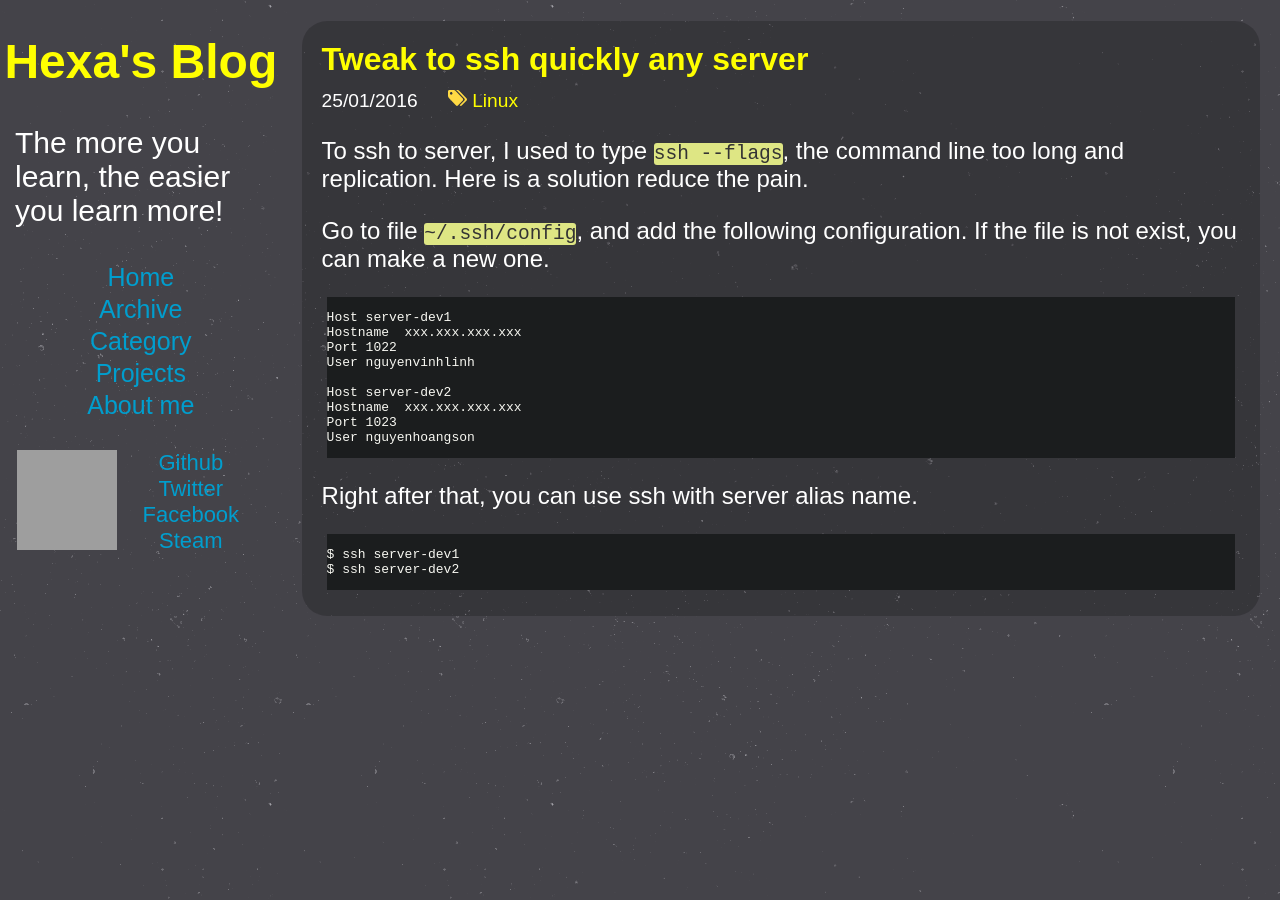
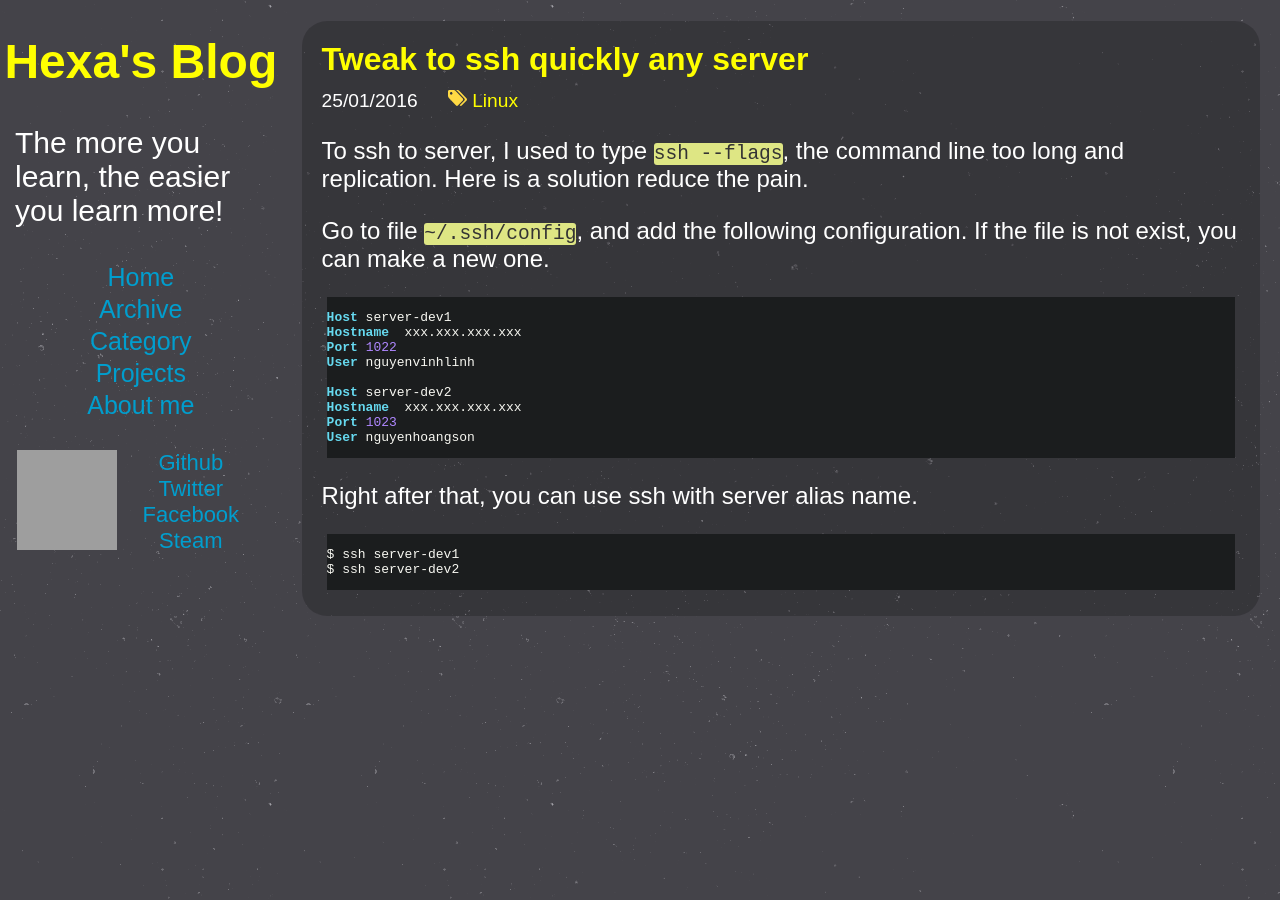
Before and after one commit to nguyenvinhlinh/nguyenvinhlinh.github.io, a Jekyll site: the page built from _posts/2016-01-24-tweak-to-ssh-quickly-any-server.md, in a window 1280 px wide. Built offline with Jekyll 4.4.1, drawn with Linux system fonts in a browser that asks for light colours; grey boxes are pictures that could not be loaded.

```diff
--- a/Gemfile
+++ b/Gemfile
@@ -4,6 +4,7 @@ ruby "3.2.0"
 
 gem "jekyll", "4.3.2"
 gem "webrick", "~> 1.8"
+gem 'rouge', '~> 4.1'
 # If you have any plugins, put them here!
 group :jekyll_plugins do
   gem 'jekyll-paginate'
--- a/_posts/2016-01-24-tweak-to-ssh-quickly-any-server.md
+++ b/_posts/2016-01-24-tweak-to-ssh-quickly-any-server.md
@@ -12,7 +12,7 @@ To ssh to server, I used to type `ssh --flags`, the command line too long and re
 
 Go to file `~/.ssh/config`, and add the following configuration. If the file is not exist, you can make a new one.
 
-{% highlight text %}
+{% highlight ssh %}
 Host server-dev1
 Hostname  xxx.xxx.xxx.xxx
 Port 1022
@@ -25,7 +25,7 @@ User nguyenhoangson
 {% endhighlight %}
 
 Right after that, you can use ssh with server alias name.
-{% highlight bash %}
+{% highlight shell %}
 $ ssh server-dev1
 $ ssh server-dev2
 {% endhighlight %}
```
Also changed, not shown: _posts/2023-05-01-csgo_linux64-has-stopped-working.md (+1 -1 lines), Gemfile.lock.
